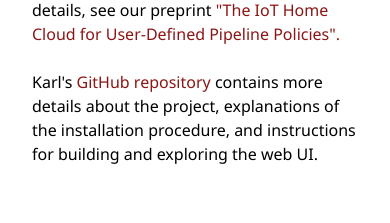
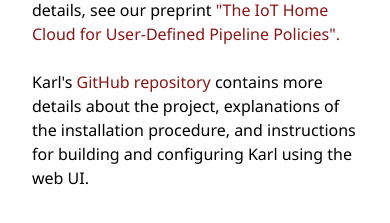
Before and after one commit to karl-home/karl-site, a React (Create React App) app: page / in a window 390 px wide. Shown: the part 403-626 px from the top of the page. Built offline with nearby package versions, Linux system fonts and the light colour scheme.

Commit message:
Disabled download button

```diff
--- a/src/components/profile.js
+++ b/src/components/profile.js
@@ -18,7 +18,7 @@ export default function Profile({
         <div className="space-x-4 relative flex items-center ">
           <div className="flex-shrink-0">
             <img
-              className="h-20 w-20 sm:h-32 sm:w-32 rounded-full bg-black object-cover"
+              className="h-28 w-28 sm:h-32 sm:w-32 rounded-full bg-black object-cover"
               src={imgSrc}
               alt={name}
             />
--- a/src/index.css
+++ b/src/index.css
@@ -60,14 +60,14 @@ h1 {
 
 /* Track */
 ::-webkit-scrollbar-track {
-  background: #fdf8f8;
+  background: #fdeeee;
 }
 
 /* Handle */
 ::-webkit-scrollbar-thumb {
   background: #cc4c5d;
   border-radius: 100vh;
-  border: 3px solid #fdf8f8;
+  border: 3px solid #fdeeee;
 }
 
 /* Handle on hover */
--- a/src/pages/home.js
+++ b/src/pages/home.js
@@ -20,7 +20,7 @@ export default function Home() {
           <a className="link" target="_blank" rel="noopener noreferrer" href="https://github.com/karl-home/karl">
             GitHub repository
           </a>
-          &nbsp;contains more details about the project, explanations of the installation procedure, and instructions for building and exploring the web UI.
+          &nbsp;contains more details about the project, explanations of the installation procedure, and instructions for building and configuring Karl using the web UI.
         </p>
       </div>
     </div>
--- a/src/pages/modules.js
+++ b/src/pages/modules.js
@@ -85,7 +85,7 @@ function Row(props) {
         </TableCell>
         <TableCell>{data.short_desc}</TableCell>
         <TableCell align="right">
-          <a href={downloadFile} download>
+          <a>
             <IconButton size="small">
               <GetAppIcon></GetAppIcon>
             </IconButton>
```
